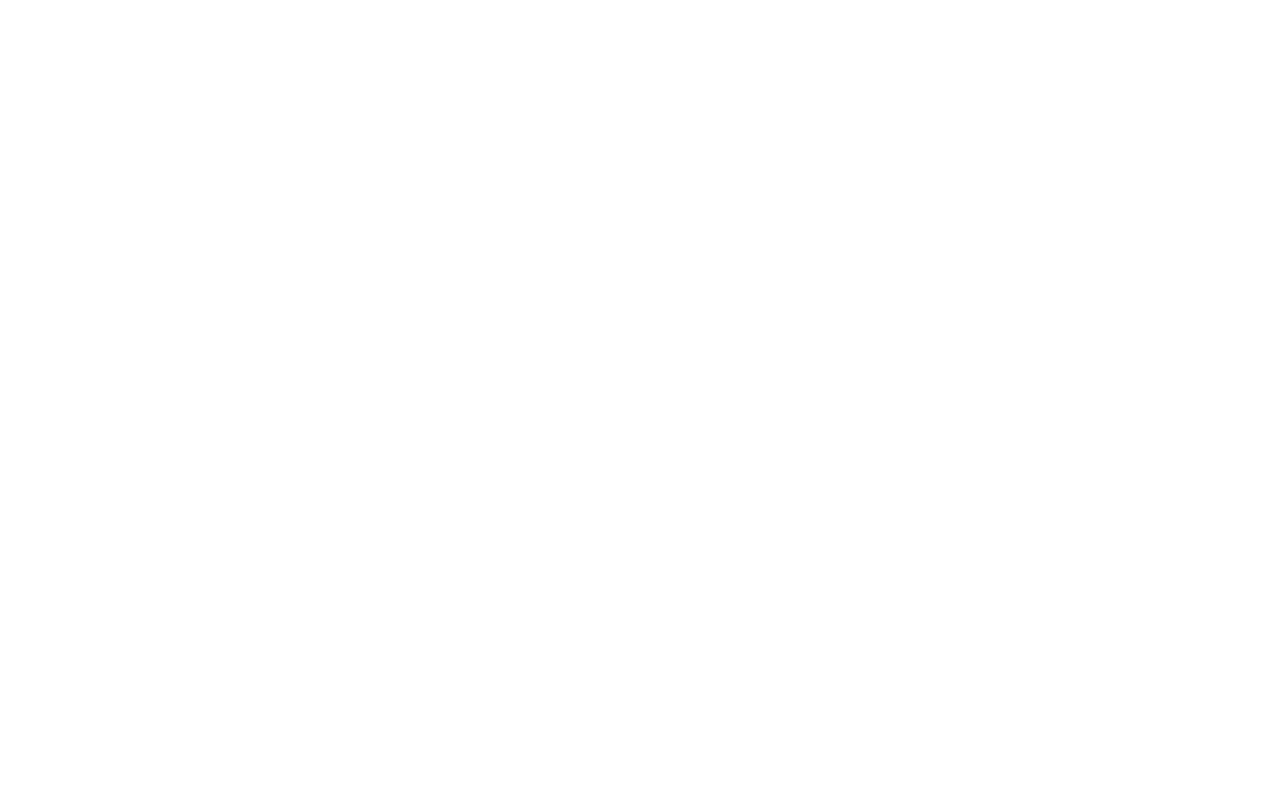
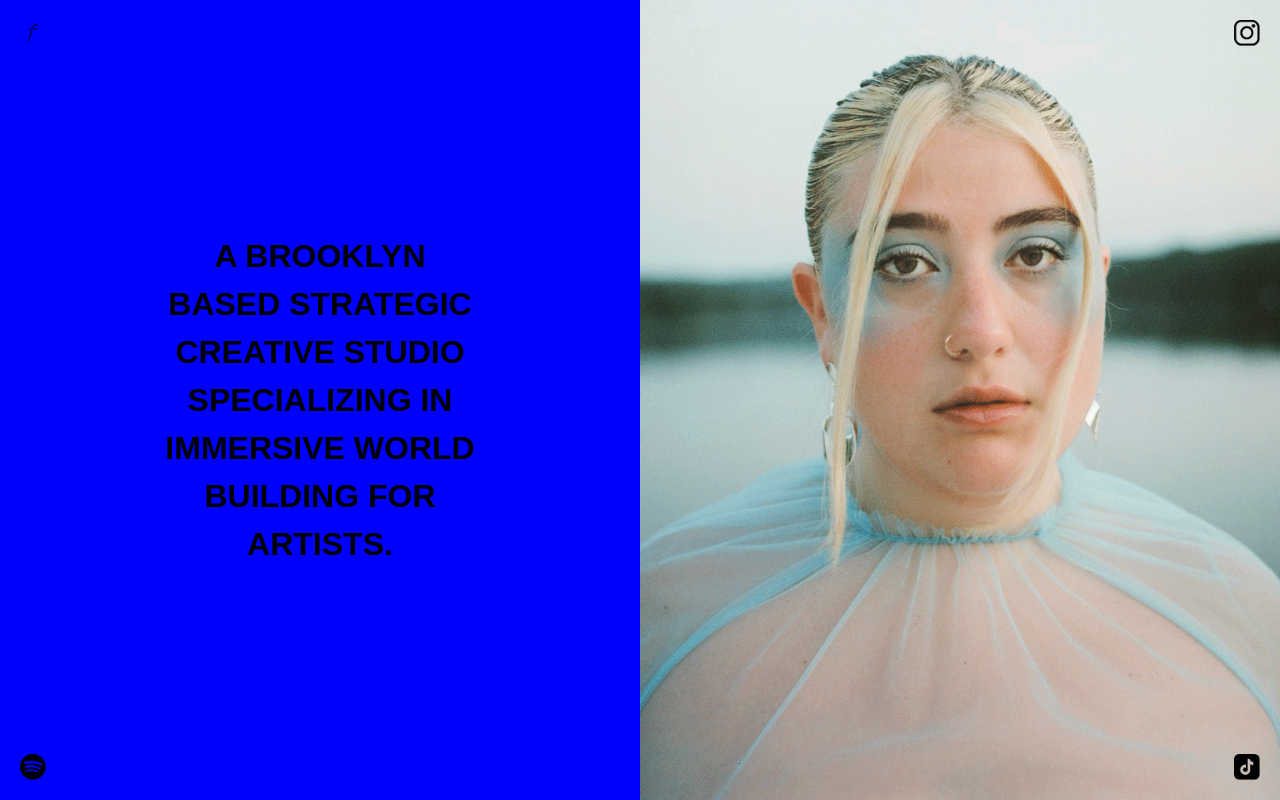
Before and after one commit to yuribychkov15/frisson, a React (Vite) app in the folder frisson/: page /info in a window 1280 px wide. Before the commit this address had no page. Built offline with nearby package versions, Linux system fonts and the light colour scheme; a web font is replaced by a local one.

Commit message:
info page done

```diff
--- a/frisson/src/App.tsx
+++ b/frisson/src/App.tsx
@@ -12,6 +12,7 @@
 
 import Contact from './Contact'; // Import Contact page
 import Services from './Services';
+import Info from './Info';
 
 const LandingPage: React.FC = () => {
   const mainLogoRef = useRef<HTMLDivElement>(null);
@@ -59,7 +60,7 @@
         <nav className="menu-links">
           <a href="#projects" className="projects">PROJECTS</a>
           <a href="/services" className="services">SERVICES</a>
-          <a href="#info" className="info">INFO</a>
+          <a href="/info" className="info">INFO</a>
           <Link to="/contact" className="contact">CONTACT</Link>
         </nav>
       </div>
@@ -73,6 +74,7 @@
       <Route path="/" element={<LandingPage />} />
       <Route path="/contact" element={<Contact />} />
       <Route path="/services" element={<Services />} />
+      <Route path="/info" element={<Info />} />
     </Routes>
   );
 };
--- /dev/null
+++ b/frisson/src/Info.css
@@ -0,0 +1,56 @@
+.info-page {
+    position: relative;
+    min-height: 100vh;
+    background: #0000ff; /* Adjust as needed */
+    display: flex;
+    align-items: center;
+    justify-content: space-between;
+    padding: 20px;
+    overflow: hidden; /* Prevent overflow from the absolute-positioned GIF */
+}
+
+.corner-icons {
+    position: absolute; /* Position the icons absolutely */
+    top: 20px; /* Adjust as needed */
+    right: 20px; /* Adjust as needed */
+    z-index: 2; /* Ensure icons are above the GIF */
+}
+
+.corner-icons a {
+    display: block;
+    margin-bottom: 10px; /* Space between icons */
+}
+
+.content-section {
+    display: flex;
+    width: 100%;
+    height: 100%; /* Ensure it takes full height */
+}
+
+.text-content {
+    width: 50%; /* Take up 50% of the page */
+    display: flex;
+    align-items: center; /* Center vertically */
+    justify-content: center; /* Center horizontally */
+    font-size: 2rem; /* Adjust the size as needed */
+    text-align: center; /* Center the text horizontally */
+    padding-right: 20px;
+    box-sizing: border-box; /* Ensure padding is included in the width */
+    z-index: 1; /* Ensure text is above the GIF */
+}
+
+.gif-content {
+    width: 50%; /* Take up 50% of the page */
+    position: absolute; /* Position the GIF absolutely */
+    top: 0;
+    right: 0;
+    bottom: 0;
+    overflow: hidden;
+    z-index: 0; /* Ensure GIF is behind the text and icons */
+}
+
+.gif-content img {
+    width: 100%;
+    height: 100%;
+    object-fit: cover; /* Ensure the GIF covers the entire area */
+}
--- /dev/null
+++ b/frisson/src/Info.tsx
@@ -0,0 +1,74 @@
+import React, { useEffect, useRef } from 'react';
+import { gsap } from 'gsap';
+import './Info.css';
+
+import FrissonIcon from './assets/F_LOGO.svg?react';
+import InstagramIcon from './assets/ig_icon.svg?react';
+import SpotifyIcon from './assets/spotify_icon.svg?react';
+import TikTokIcon from './assets/tiktok_icon.svg?react';
+
+import InfoGif from './assets/FRISSON-WEBSITE-INFO-GIF.gif';
+
+const Info: React.FC = () => {
+  const socialIconsRef = useRef<HTMLDivElement>(null);
+  const gifRef = useRef<HTMLDivElement>(null);
+
+  useEffect(() => {
+    if (socialIconsRef.current) {
+      gsap.fromTo(
+        socialIconsRef.current.querySelectorAll('a'),
+        { opacity: 0 },
+        { opacity: 1, duration: 1.5, ease: "power2.out", stagger: 0.2, delay: 0.5 }
+      );
+    }
+
+    if (gifRef.current) {
+      gsap.fromTo(
+        gifRef.current,
+        { opacity: 0 },
+        { opacity: 1, duration: 1, ease: "power2.out", delay: 1 }
+      );
+    }
+  }, []);
+
+  return (
+    <div className="info-page">
+      {/* Corner social icons */}
+      <div className="corner-icons" ref={socialIconsRef}>
+        <a href="/" target="_self" rel="noopener noreferrer" className="top-left">
+          <FrissonIcon />
+        </a>
+        <a href="https://instagram.com" target="_blank" rel="noopener noreferrer" className="top-right">
+          <InstagramIcon />
+        </a>
+        <a href="https://spotify.com" target="_blank" rel="noopener noreferrer" className="bottom-left">
+          <SpotifyIcon />
+        </a>
+        <a href="https://tiktok.com" target="_blank" rel="noopener noreferrer" className="bottom-right">
+          <TikTokIcon />
+        </a>
+      </div>
+
+      {/* Content Section */}
+      <div className="content-section">
+        <div className="text-content">
+            <h1>
+                A BROOKLYN<br />
+                BASED STRATEGIC<br />
+                CREATIVE STUDIO<br />
+                SPECIALIZING IN<br />
+                IMMERSIVE WORLD<br />
+                BUILDING FOR<br />
+                ARTISTS.
+            </h1>
+        </div>
+        <div className="gif-content" ref={gifRef}>
+          {/* Replace the src with your actual GIF file */}
+          <img src={InfoGif} alt="Info GIF" />
+        </div>
+      </div>
+    </div>
+  );
+};
+
+export default Info;
```
Also changed, not shown: frisson/src/assets/FRISSON-WEBSITE-INFO-GIF.gif (added).
